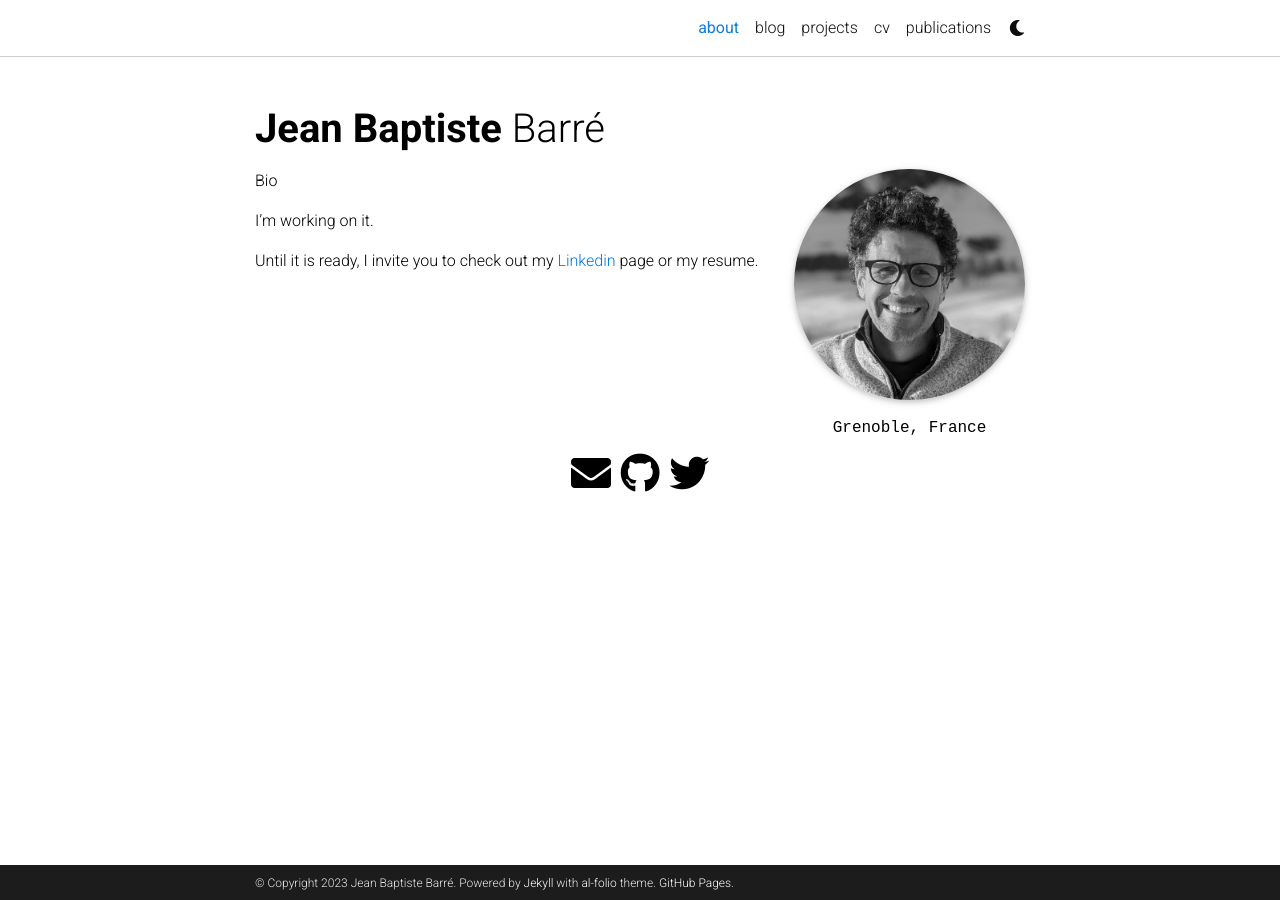
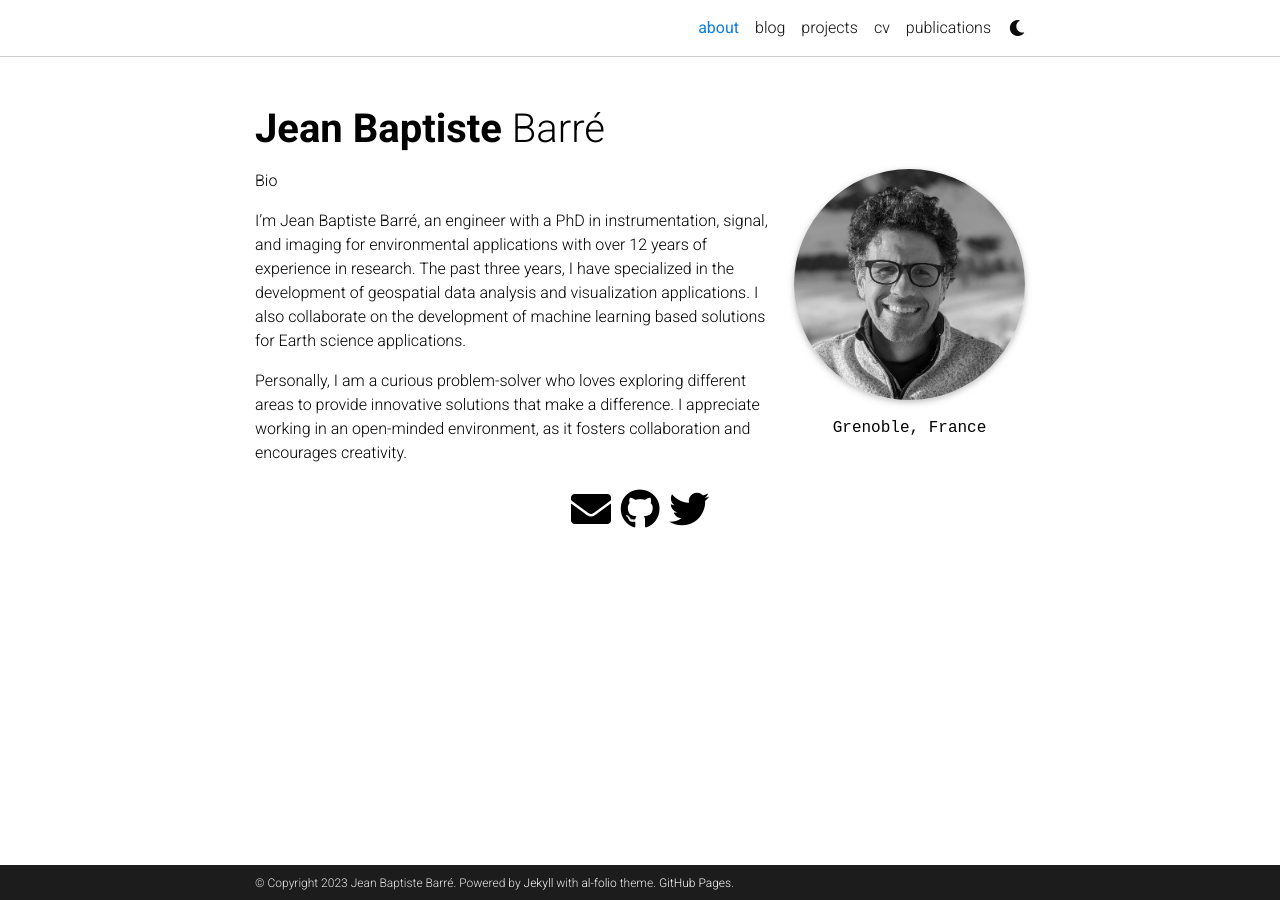
Before and after one commit to jbbarre/jbbarre.github.io, a Jekyll site: the page built from _pages/about.md, in a window 1280 px wide. Built offline with Jekyll 4.4.1, drawn with Linux system fonts in a browser that asks for light colours; full-size pictures stand in for the smaller copies a plugin makes; comment, search, counter and statistics services are not loaded; a style sheet for code colours, icons or effects is not loaded.

Commit message:
short bio

```diff
--- a/_pages/about.md
+++ b/_pages/about.md
@@ -16,6 +16,6 @@ social: true  # includes social icons at the bottom of the page
 ---
 Bio
 
-I'm working on it.
+I'm Jean Baptiste Barré, an engineer with a PhD in instrumentation, signal, and imaging for environmental applications with over 12 years of experience in research. The past three years, I have specialized in the development of geospatial data analysis and visualization applications. I also collaborate on the development of machine learning based solutions for Earth science applications.
 
-Until it is ready, I invite you to check out my [Linkedin](https://www.linkedin.com/in/jb-barr%C3%A9/) page or my resume.
+Personally, I am a curious problem-solver who loves exploring different areas to provide innovative solutions that make a difference. I appreciate working in an open-minded environment, as it fosters collaboration and encourages creativity.
```
Also changed, not shown: _pages/publications.md (+1 -1 lines), _projects/viz_project_map_himalaya.md (+1 -1 lines), 1 other file.
